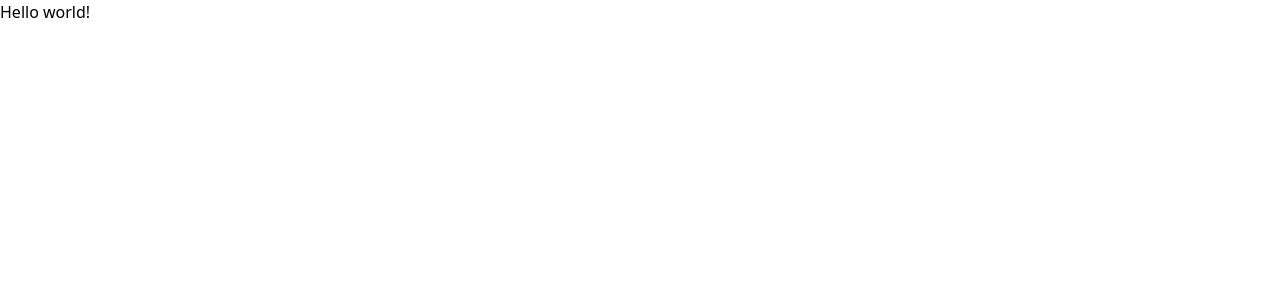
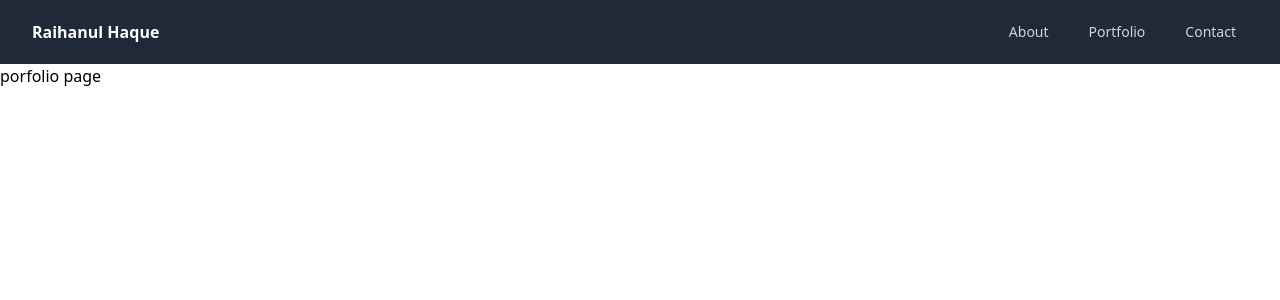
Before and after one commit to raihanulhaque643/portfolio2, a React (Create React App) app: page /portfolio in a window 1280 px wide. Shown: the top 300 px of the page. Built offline with nearby package versions, Linux system fonts and the light colour scheme.

Commit message:
navbar setup

```diff
--- a/package.json
+++ b/package.json
@@ -3,11 +3,15 @@
   "version": "0.1.0",
   "private": true,
   "dependencies": {
+    "@fortawesome/fontawesome-svg-core": "^1.2.35",
+    "@fortawesome/free-solid-svg-icons": "^5.15.3",
+    "@fortawesome/react-fontawesome": "^0.1.14",
     "@testing-library/jest-dom": "^5.11.9",
     "@testing-library/react": "^11.2.5",
     "@testing-library/user-event": "^12.8.1",
     "react": "^17.0.1",
     "react-dom": "^17.0.1",
+    "react-router-dom": "^5.2.0",
     "react-scripts": "4.0.3",
     "web-vitals": "^1.1.0"
   },
--- a/src/App.js
+++ b/src/App.js
@@ -1,8 +1,35 @@
+import {
+  BrowserRouter as Router,
+  Switch,
+  Route,
+  Link
+} from "react-router-dom";
+
+import Home from './pages/Home'
+import About from './pages/About'
+import Portfolio from './pages/Portfolio'
+import Contact from './pages/Contact'
+import Navbar from './components/Navbar'
+
 function App() {
   return (
-    <div className="container mx-auto">
-      Hello world!
-    </div>
+    <Router>
+        <Navbar />
+        <Switch>
+          <Route path="/about">
+            <About />
+          </Route>
+          <Route path="/portfolio">
+            <Portfolio />
+          </Route>
+          <Route path="/contact">
+            <Contact />
+          </Route>
+          <Route path="/">
+            <Home />
+          </Route>
+        </Switch>
+    </Router>
   );
 }
 
--- /dev/null
+++ b/src/components/Navbar.js
@@ -0,0 +1,59 @@
+import React from "react";
+import { Link } from "react-router-dom";
+// import Logout from './Logout'
+
+export default function Navbar({ setToken, fixed }) {
+  const [navbarOpen, setNavbarOpen] = React.useState(false);
+  return (
+    <nav className="bg-gray-800">
+  <div className="max-w-7xl mx-auto px-2 sm:px-6 lg:px-8">
+    <div className="relative flex items-center justify-between h-16">
+      <div className="absolute inset-y-0 left-0 flex items-center sm:hidden">
+        {/* <!-- Mobile menu button--> */}
+        <button type="button" className="inline-flex items-center justify-center p-2 rounded-md text-gray-400 hover:text-white hover:bg-gray-700 focus:outline-none focus:ring-2 focus:ring-inset focus:ring-white" aria-controls="mobile-menu" aria-expanded="false" onClick={() => {setNavbarOpen(!navbarOpen)}}>
+          <span className="sr-only">Open main menu</span>
+          <svg className="block h-6 w-6" xmlns="http://www.w3.org/2000/svg" fill="none" viewBox="0 0 24 24" stroke="currentColor" aria-hidden="true">
+            <path stroke-linecap="round" stroke-linejoin="round" stroke-width="2" d="M4 6h16M4 12h16M4 18h16" />
+          </svg>
+          <svg className="hidden h-6 w-6" xmlns="http://www.w3.org/2000/svg" fill="none" viewBox="0 0 24 24" stroke="currentColor" aria-hidden="true">
+            <path stroke-linecap="round" stroke-linejoin="round" stroke-width="2" d="M6 18L18 6M6 6l12 12" />
+          </svg>
+        </button>
+      </div>
+      <div className="flex-1 flex items-center justify-center sm:justify-between  sm:items-stretch sm:justify-start text-white font-semibold">
+        <div className="flex-shrink-0 flex items-center">
+          <Link to="/">
+          Raihanul Haque
+          </Link>
+        </div>
+        <div className="hidden sm:block sm:ml-6">
+          <div className="flex space-x-4">
+            <Link to="/about" className="text-gray-300 hover:bg-gray-700 hover:text-white px-3 py-2 rounded-md text-sm font-medium">About</Link>
+
+            <Link to="/portfolio" className="text-gray-300 hover:bg-gray-700 hover:text-white px-3 py-2 rounded-md text-sm font-medium">Portfolio</Link>
+
+            <Link to="/contact" className="text-gray-300 hover:bg-gray-700 hover:text-white px-3 py-2 rounded-md text-sm font-medium">Contact</Link>
+          </div>
+        </div>
+      </div>
+    </div>
+  </div>
+{/*
+  <!-- Mobile menu, show/hide based on menu state. --> */}
+  {
+    navbarOpen &&
+
+    <div class="sm:hidden" id="mobile-menu">
+    <div class="px-2 pt-2 pb-3 space-y-1">
+      <Link to="/about" className="text-gray-300 hover:bg-gray-700 hover:text-white block px-3 py-2 rounded-md text-base font-medium" aria-current="page">About</Link>
+
+      <Link to="/portfolio" className="text-gray-300 hover:bg-gray-700 hover:text-white block px-3 py-2 rounded-md text-base font-medium">Portfolio</Link>
+
+      <Link to="/contact" className="text-gray-300 hover:bg-gray-700 hover:text-white block px-3 py-2 rounded-md text-base font-medium">Contact</Link>
+    </div>
+  </div>
+
+  }
+</nav>
+  );
+}
--- /dev/null
+++ b/src/pages/About.js
@@ -0,0 +1,11 @@
+import React from 'react'
+
+const About = () => {
+    return (
+        <div>
+            About page
+        </div>
+    )
+}
+
+export default About
--- /dev/null
+++ b/src/pages/Contact.js
@@ -0,0 +1,11 @@
+import React from 'react'
+
+const Contact = () => {
+    return (
+        <div>
+            contact page
+        </div>
+    )
+}
+
+export default Contact
--- /dev/null
+++ b/src/pages/Home.js
@@ -0,0 +1,11 @@
+import React from 'react'
+
+const Home = () => {
+    return (
+        <div>
+            Home page
+        </div>
+    )
+}
+
+export default Home
--- /dev/null
+++ b/src/pages/Portfolio.js
@@ -0,0 +1,11 @@
+import React from 'react'
+
+const Portfolio = () => {
+    return (
+        <div>
+            porfolio page
+        </div>
+    )
+}
+
+export default Portfolio
```
Also changed, not shown: 1 other file (tests, documents, lock files or other folders).
